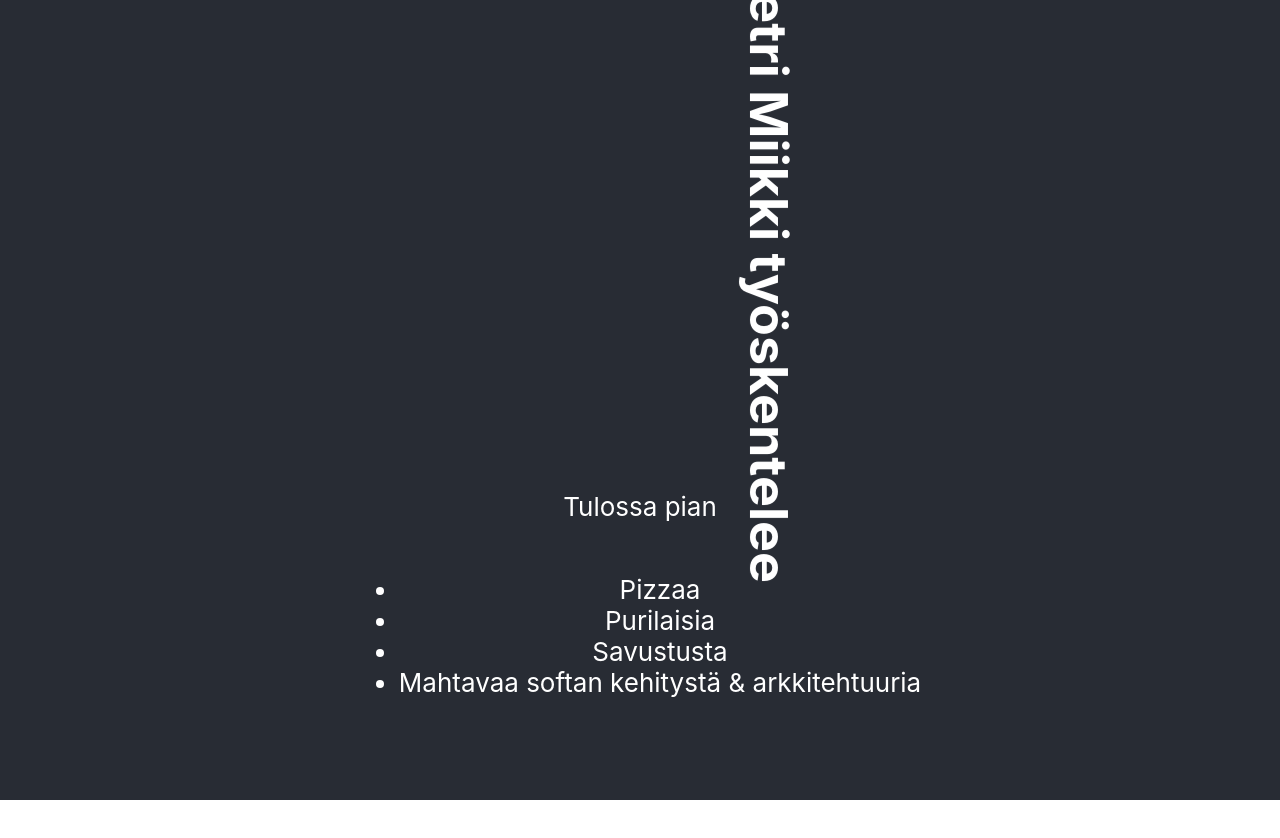
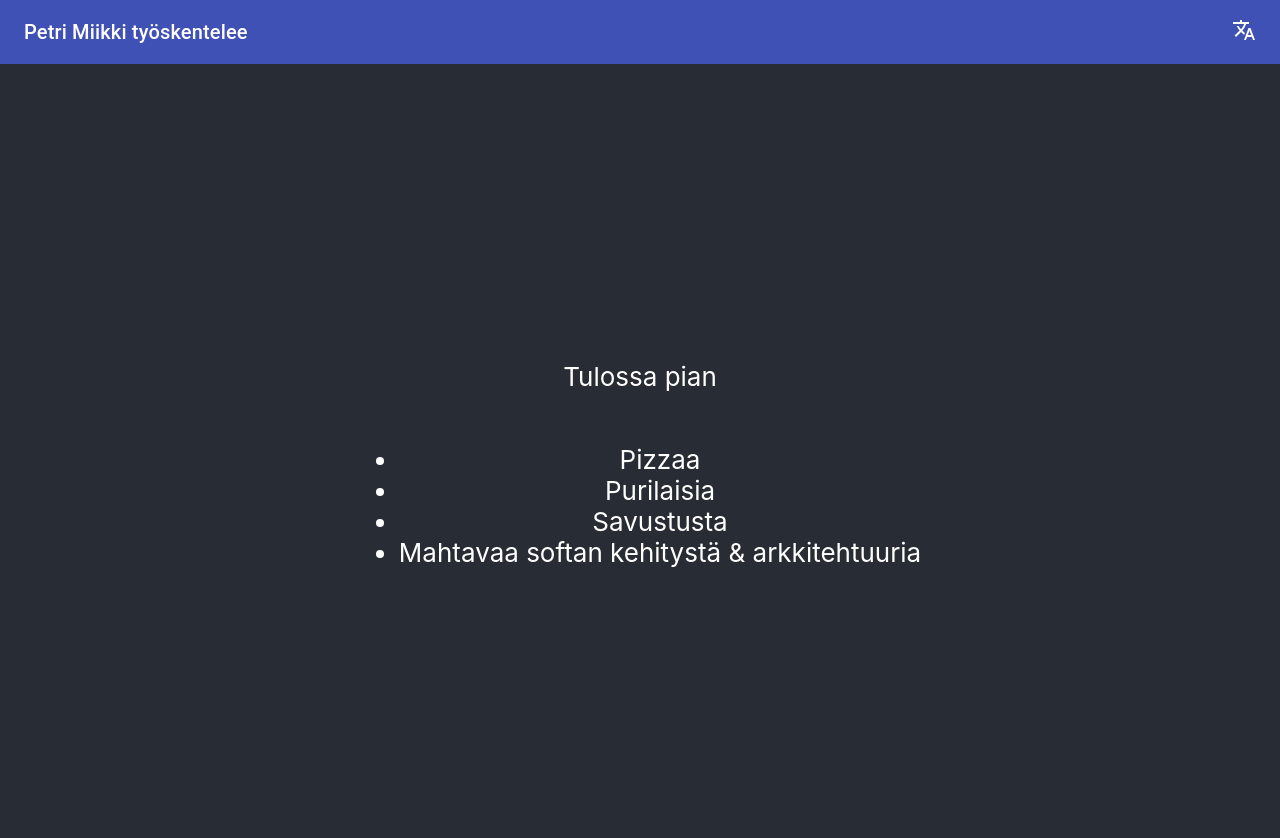
Before and after one commit to Petsuri/petri.works, a React (Create React App) app in the folder site/client/: page / in a window 1280 px wide. Shown: the top 838 px of the page. Before the commit the page ends 800 px from the top, so only its background shows below. Built offline with nearby package versions, Linux system fonts and the light colour scheme.

Commit message:
Added material ui and top menu to the site

```diff
--- a/site/client/package.json
+++ b/site/client/package.json
@@ -3,6 +3,7 @@
   "version": "0.1.0",
   "private": true,
   "dependencies": {
+    "@material-ui/core": "^4.11.0",
     "@testing-library/jest-dom": "^4.2.4",
     "@testing-library/react": "^9.5.0",
     "@testing-library/user-event": "^7.2.1",
--- a/site/client/src/App.tsx
+++ b/site/client/src/App.tsx
@@ -1,13 +1,16 @@
 import React from 'react';
 import './App.css';
 import { useTranslation } from 'react-i18next';
+import TopMenu from './TopMenu';
+
 
 function App() {
   const { t } = useTranslation();
   return (
+    <div>
+      <TopMenu />
       <div className="App">
         <header className="App-header">
-        <h1 className="App-logo">{t('main.works')}</h1>
           <p>{t('main.coming_soon')}</p>
           <ul>
             <li>{t('main.coming.pizza')}</li>
@@ -17,6 +20,7 @@ function App() {
           </ul>
         </header>
       </div>
+    </div>
   );
 }
 
--- /dev/null
+++ b/site/client/src/TopMenu.tsx
@@ -0,0 +1,32 @@
+import { AppBar, makeStyles, Theme, Toolbar, Typography } from "@material-ui/core";
+import React from "react";
+import { useTranslation } from "react-i18next";
+import LanguageIcon from "./icons/LanguageIcon";
+
+const useStyles = makeStyles((theme: Theme) => ({
+    title: {
+        flexGrow: 1,
+        display: 'none',
+        [theme.breakpoints.up('sm')]: {
+          display: 'block',
+        },
+      },
+}));
+
+const TopMenu = (): JSX.Element => {
+    const { t } = useTranslation();
+    const classes = useStyles();
+
+    return <AppBar position="static">
+        <Toolbar>
+        <Typography variant="h6" className={classes.title}>
+            {t('main.works')}
+        </Typography>
+        <div>
+        <LanguageIcon />
+        </div>
+        </Toolbar>
+    </AppBar>;
+}
+
+export default TopMenu;
--- /dev/null
+++ b/site/client/src/icons/LanguageIcon.tsx
@@ -0,0 +1,11 @@
+import React from 'react';
+import SvgIcon from '@material-ui/core/SvgIcon';
+
+const LanguageIcon = () =>
+    (
+        <SvgIcon>
+            <path d="M12.87 15.07l-2.54-2.51.03-.03c1.74-1.94 2.98-4.17 3.71-6.53H17V4h-7V2H8v2H1v1.99h11.17C11.5 7.92 10.44 9.75 9 11.35 8.07 10.32 7.3 9.19 6.69 8h-2c.73 1.63 1.73 3.17 2.98 4.56l-5.09 5.02L4 19l5-5 3.11 3.11.76-2.04zM18.5 10h-2L12 22h2l1.12-3h4.75L21 22h2l-4.5-12zm-2.62 7l1.62-4.33L19.12 17h-3.24z" />
+        </SvgIcon>
+    );
+
+export default LanguageIcon;
```
Also changed, not shown: 1 other file (tests, documents, lock files or other folders). Lines whose indentation alone changed are shown as unchanged.
